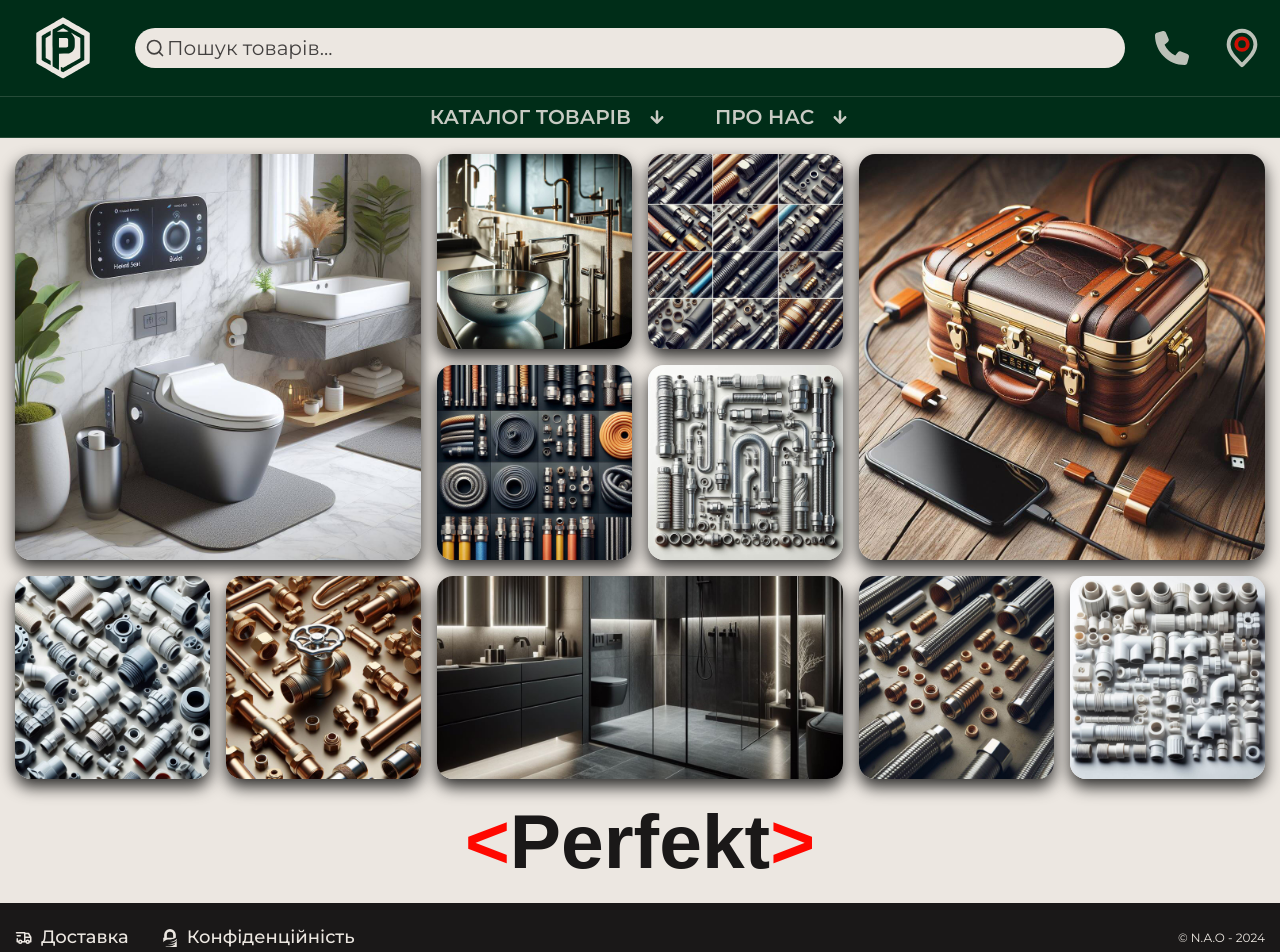
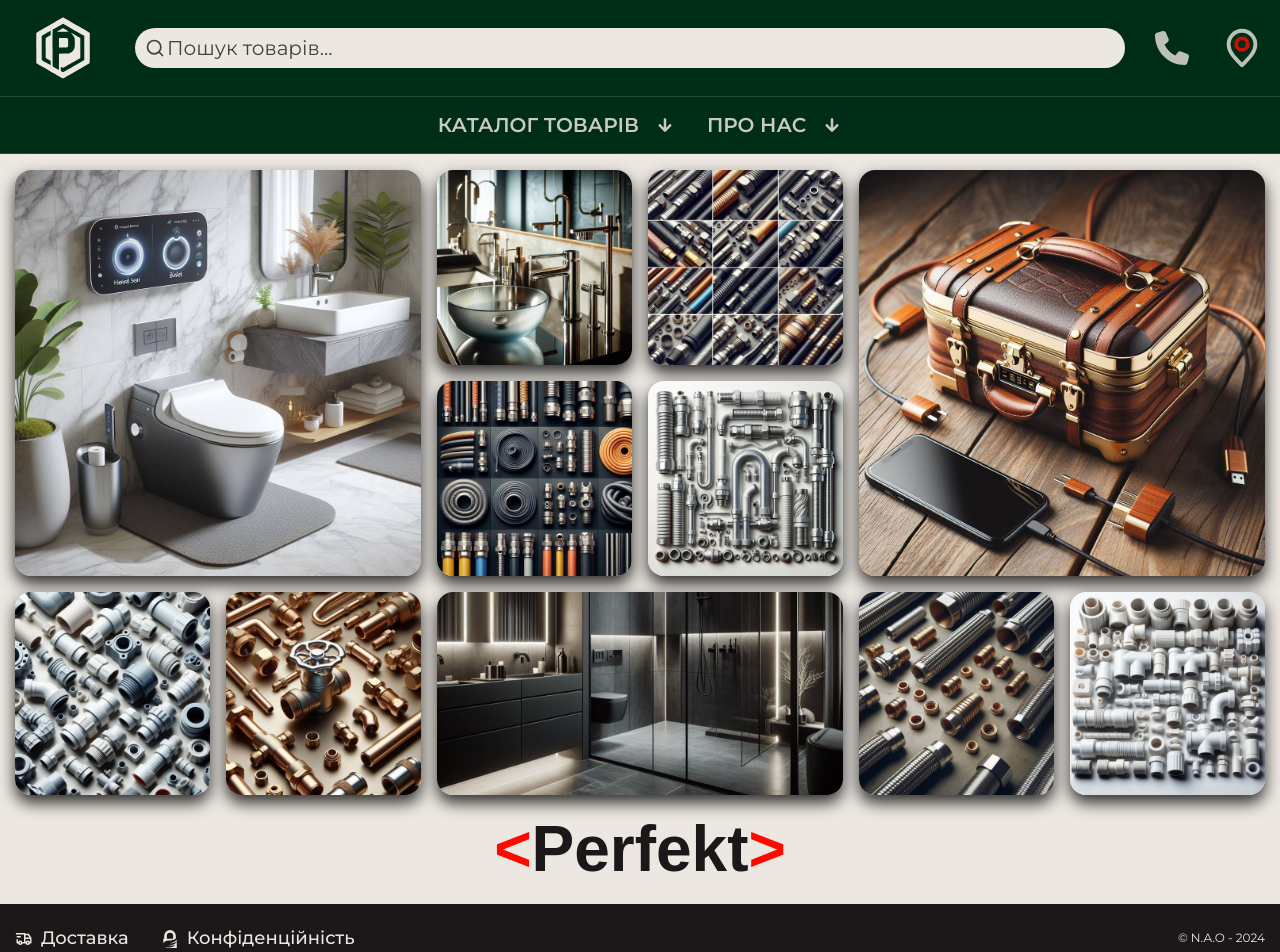
Before and after one commit to Nasuschnyi/perfekt, a Next.js app: page / in a window 1280 px wide. Shown: the top 952 px of the page. Built offline with nearby package versions, Linux system fonts and the light colour scheme; a web font is replaced by a local one.

Commit message:
fix name error

```diff
--- a/src/app/Homepage/Homepage.tsx
+++ b/src/app/Homepage/Homepage.tsx
@@ -1,9 +1,9 @@
-import Header from '@/components/Header/Header';
+import HeaderPage from '@/components/Header/HeaderPage';
 
 const Homepage = () => {
 	return (
 		<>
-			<Header />
+			<HeaderPage />
 		</>
 	);
 };
--- a/src/components/Header/Header.tsx
+++ b/src/components/Header/HeaderPage.tsx
@@ -1,5 +1,5 @@
 import React from 'react';
-import style from './Header.module.scss';
+import style from './HeaderPage.module.scss';
 import About from '@/app/About/About';
 import Menu from '../Menu/Menu';
 import Logo from '../UI/Logo/Logo';
@@ -10,7 +10,7 @@
 import Footer from '../Footer/Footer';
 import Contact from '@/app/Contact/Contact';
 
-const Header = React.memo(() => {
+const HeaderPage = React.memo(() => {
 	const [isBurgerActive, setBurgerActive] = React.useState(false);
 	const [isSearchPage, setIsSearchPage] = React.useState(false);
 	const [isFooterVisible, setIsFooterVisible] = React.useState(true);
@@ -50,4 +50,4 @@
 	);
 });
 
-export default Header;
+export default HeaderPage;
--- a/src/components/Menu/Menu.module.scss
+++ b/src/components/Menu/Menu.module.scss
@@ -15,7 +15,7 @@
 .button {
 	@extend %flex;
 	gap: 1rem;
-	padding: 0.5rem;
+	padding: 1rem 0;
 	font-weight: 600;
 	font-size: 1.25rem;
 	color: map-get($color, 'primary');
--- a/src/components/SubMenu/SubMenu.tsx
+++ b/src/components/SubMenu/SubMenu.tsx
@@ -3,8 +3,8 @@
 import style from './SubMenu.module.scss';
 import { IoMdArrowRoundDown } from 'react-icons/io';
 import { SubMenuProps } from './types';
-import { MdLocalGroceryStore } from 'react-icons/md';
 import data from './data';
+import { HiOutlineShoppingCart } from 'react-icons/hi2';
 
 const SubMenu: React.FC<SubMenuProps> = ({ data, id }) => {
 	const [openSubItem, setOpenSubItem] = React.useState<number | null>(null);
@@ -83,7 +83,7 @@
 							))}
 					</p>
 					<figure className={style.aboutFigure}>
-						<MdLocalGroceryStore className={style.aboutIcon} />
+						<HiOutlineShoppingCart className={style.aboutIcon} />
 					</figure>
 				</section>
 			);
--- a/src/components/UI/Title/Title.module.scss
+++ b/src/components/UI/Title/Title.module.scss
@@ -3,7 +3,7 @@
 .title {
 	font-family: 'Montserrat Subrayada', sans-serif;
 	font-weight: 700;
-	font-size: 6vw;
+	font-size: 5vw;
 	text-align: center;
 	color: map-get($color, 'dark');
 
```
Also changed, not shown: src/components/Header/HeaderPage.module.scss (renamed from src/components/Header/Header.module.scss).
